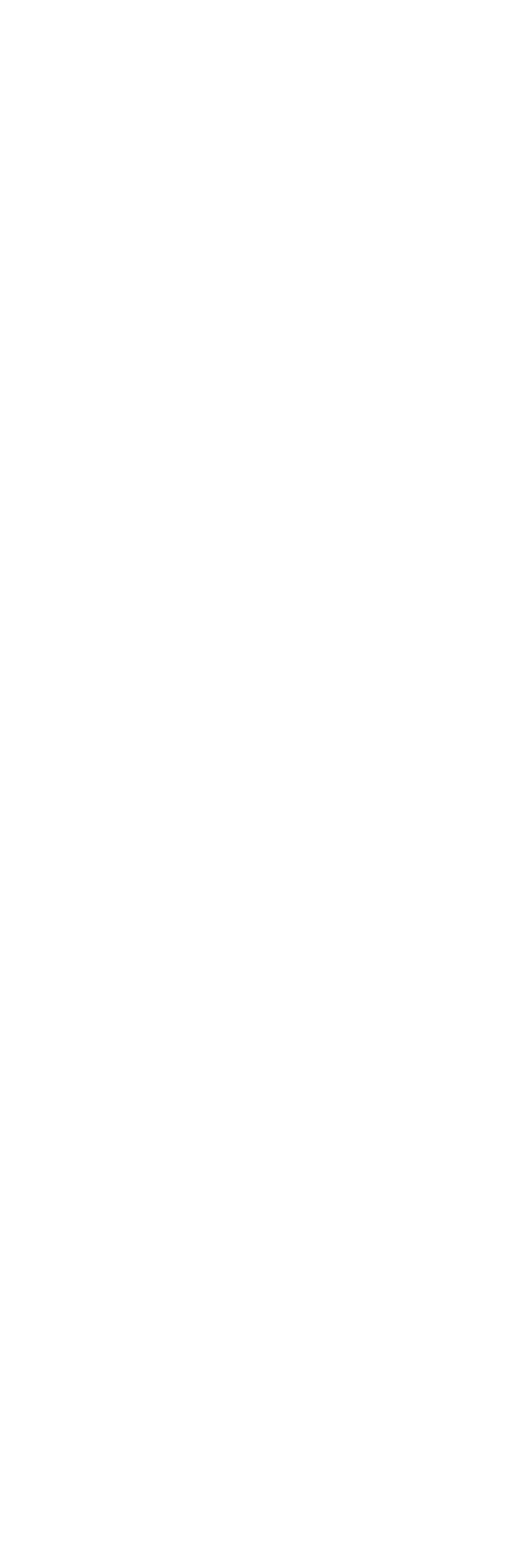
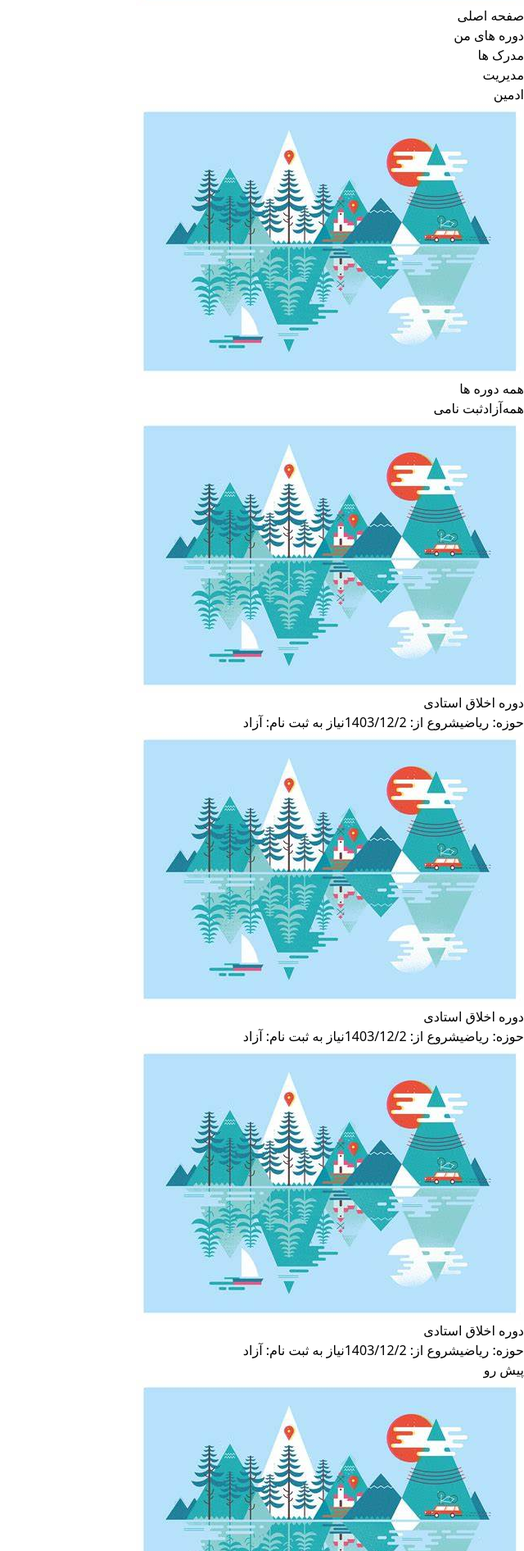
Before and after one commit to AmirBanaDev/University-Frontend, a React (Vite) app: page / in a window 1280 px wide. Before the commit this address led to /login. Shown: the part 328-2220 px from the top of the page at 82% size, without its empty margins (640-1280 px from the left). Before the commit the page ends 800 px from the top, so only its background shows below. Built offline with nearby package versions, Linux system fonts and the light colour scheme.

Commit message:
Create Main Page
Header - footer - home sections

```diff
--- a/package.json
+++ b/package.json
@@ -11,6 +11,7 @@
   },
   "dependencies": {
     "@fortawesome/react-fontawesome": "^0.2.2",
+    "@headlessui/react": "^2.1.2",
     "axios": "^1.7.3",
     "js-cookie": "^3.0.5",
     "react": "^18.3.1",
--- a/src/Components/CourseCard.jsx
+++ b/src/Components/CourseCard.jsx
@@ -1,22 +1,22 @@
 function CourseCard({ img, department, date, type }) {
   return (
     <>
-      <div class="p-2">
-        <div class="max-w-sm rounded overflow-hidden border-2 border-gray-300">
-          <img class="w-full" src={img} alt="Course Image" />
-          <div class="px-6 py-4">
+      <div className="p-2">
+        <div className="max-w-sm rounded overflow-hidden border-2 border-gray-300">
+          <img className="w-full" src={img} alt="Course Image" />
+          <div className="px-6 py-4">
             <div>
-              <span class="font-semibold text-xl">دوره اخلاق استادی</span>
+              <span className="font-semibold text-xl">دوره اخلاق استادی</span>
             </div>
           </div>
-          <div class="px-2 pt-4 pb-2">
-            <span class="inline-block text-sm font-semibold text-gray-700 mr-2 mb-2">
+          <div className="px-2 pt-4 pb-2">
+            <span className="inline-block text-sm font-semibold text-gray-700 mr-2 mb-2">
               حوزه: {department}
             </span>
-            <span class="inline-block text-sm font-semibold text-gray-700 mr-2 mb-2">
+            <span className="inline-block text-sm font-semibold text-gray-700 mr-2 mb-2">
               شروع از: {date}
             </span>
-            <span class="inline-block text-sm font-semibold text-gray-700 mr-2 mb-2">
+            <span className="inline-block text-sm font-semibold text-gray-700 mr-2 mb-2">
               نیاز به ثبت نام: {type}
             </span>
           </div>
--- a/src/Components/CourseSections.jsx
+++ b/src/Components/CourseSections.jsx
@@ -1,26 +1,26 @@
 import CourseCard from "../Components/CourseCard";
 
-function CourseSection({ children, nameNumber }) {
+function CourseSection({ children, nameNumber, title }) {
   return (
-    <section class="px-10 pb-4 border-1 border-gray-300">
-      <div class="p-2 border-2 border-gray-300 rounded">
-        <div class="mb-6">
-          <h2 class="text-2xl font-semibold mb-6 pr-2">همه دوره ها</h2>
-          {nameNumber === 1 && (
+    <section className="px-10 pb-4 border-1 border-gray-300">
+      <div className="p-2 border-2 border-gray-300 rounded">
+        <div className="mb-6">
+          <h2 className="text-2xl font-semibold mb-6 pr-2">{title}</h2>
+          {nameNumber != 1 && (
             <div>
-              <button class="bg-blue-500 hover:bg-blue-700 text-white py-2 px-4 mr-2 rounded">
+              <button className="bg-blue-500 hover:bg-blue-700 text-white py-2 px-4 mr-2 rounded">
                 همه
               </button>
-              <button class="bg-blue-500 hover:bg-blue-700 text-white py-2 px-4 mr-2 rounded">
+              <button className="bg-blue-500 hover:bg-blue-700 text-white py-2 px-4 mr-2 rounded">
                 آزاد
               </button>
-              <button class="bg-blue-500 hover:bg-blue-700 text-white py-2 px-4 mr-2 rounded">
+              <button className="bg-blue-500 hover:bg-blue-700 text-white py-2 px-4 mr-2 rounded">
                 ثبت نامی
               </button>
             </div>
           )}
         </div>
-        <div class="grid grid-cols-1 md:grid-cols-3 lg:grid-cols-4">
+        <div className="grid grid-cols-1 md:grid-cols-3 lg:grid-cols-4">
           {children}
         </div>
       </div>
--- a/src/Components/MainHeader.jsx
+++ b/src/Components/MainHeader.jsx
@@ -1,12 +1,14 @@
+import { Menu, MenuButton, MenuItem, MenuItems } from "@headlessui/react";
+
 function MainHeader() {
-    const linkClasses = "text-gray-700 hover:text-blue-700"
-    const liClasses = "mr-4 mt-1"
+  const linkClasses = "text-gray-700 hover:text-blue-700";
+  const liClasses = "mr-4 mt-1";
   return (
     <>
-      <header>
-      <div class="text-white text-center">
-        <img src="/CourseImg.jpg" alt="Banner" class="w-full h-16"/>
-    </div>
+      <header className="mb-8">
+        <div className="text-white text-center">
+          <img src="/CourseImg.jpg" alt="Banner" className="w-full h-16" />
+        </div>
         <nav className=" py-2 flex justify-between items-start border-b-4 border-blue-400">
           {/* Navigation Links (Right Side) */}
           <ul className="flex">
@@ -25,11 +27,41 @@ function MainHeader() {
                 مدرک ها
               </a>
             </li>
+            {/*dropDownlist*/}
             <li className={liClasses}>
-              <a href="#" className={linkClasses}>
-                مدیریت
-              </a>
+              <Menu as="div" className="relative inline-block">
+                <div>
+                  <MenuButton className={linkClasses}>
+                    مدیریت
+                  </MenuButton>
+                </div>
+
+                <MenuItems
+                  transition
+                  className="absolute right-0 z-10 mt-2 w-40 origin-top-right rounded-md bg-white shadow-lg ring-1 ring-black ring-opacity-5 transition focus:outline-none data-[closed]:scale-95 data-[closed]:transform data-[closed]:opacity-0 data-[enter]:duration-100 data-[leave]:duration-75 data-[enter]:ease-out data-[leave]:ease-in"
+                >
+                  <div className="py-1">
+                    <MenuItem>
+                      <a
+                        href="#"
+                        className="block px-4 py-2 text-sm text-gray-700 data-[focus]:bg-gray-100 data-[focus]:text-gray-900"
+                      >
+                        ساخت دوره جدید
+                      </a>
+                    </MenuItem>
+                    <MenuItem>
+                      <a
+                        href="#"
+                        className="block px-4 py-2 text-sm text-gray-700 data-[focus]:bg-gray-100 data-[focus]:text-gray-900"
+                      >
+                        مشاهده ی دوره ها
+                      </a>
+                    </MenuItem>
+                  </div>
+                </MenuItems>
+              </Menu>
             </li>
+            {/*dropDownlist*/}
             <li className={liClasses}>
               <a href="#" className={linkClasses}>
                 ادمین
--- /dev/null
+++ b/src/Layouts/RootLayout.jsx
@@ -0,0 +1,25 @@
+import { Outlet, redirect, useLoaderData } from "react-router-dom";
+import MainFooter from "../Components/MainFooter";
+import MainHeader from "../Components/MainHeader";
+
+function RootLayout() {
+    const loaderData = useLoaderData();
+    console.log(loaderData);
+  return (
+    <>
+      <MainHeader />
+        <Outlet/>
+      <MainFooter />
+    </>
+  );
+}
+
+export default RootLayout;
+
+export function loader() {
+    return true
+    const user = sessionStorage.getItem("auth");
+    if (!user) {
+      return redirect("/login");
+    }
+  }
--- a/src/Routes/Home.jsx
+++ b/src/Routes/Home.jsx
@@ -1,24 +1,74 @@
 import { Outlet, redirect, useLoaderData } from "react-router-dom";
 import CourseCard from "../Components/CourseCard";
-
+import CourseSection from "../Components/CourseSections";
 
 function Home() {
-  const loaderData = useLoaderData()
-  console.log(loaderData)
+  const loaderData = useLoaderData();
+  console.log(loaderData);
   return (
     <>
-      <h1>This is Home Page</h1>
-      <CourseCard/>
+      <CourseSection title="همه دوره ها" nameNumber="3">
+        <CourseCard
+          img="./CourseImg.jpg"
+          department="ریاضی"
+          date="1403/12/2"
+          type="آزاد"
+        />
+        <CourseCard
+          img="./CourseImg.jpg"
+          department="ریاضی"
+          date="1403/12/2"
+          type="آزاد"
+        />
+        <CourseCard
+          img="./CourseImg.jpg"
+          department="ریاضی"
+          date="1403/12/2"
+          type="آزاد"
+        />
+      </CourseSection>
+      <CourseSection title="پیش رو" nameNumber="1">
+        <CourseCard
+          img="./CourseImg.jpg"
+          department="ریاضی"
+          date="1403/12/2"
+          type="آزاد"
+        />
+        <CourseCard
+          img="./CourseImg.jpg"
+          department="ریاضی"
+          date="1403/12/2"
+          type="آزاد"
+        />
+        <CourseCard
+          img="./CourseImg.jpg"
+          department="ریاضی"
+          date="1403/12/2"
+          type="آزاد"
+        />
+      </CourseSection>
+      <CourseSection title="پین شده ها" nameNumber="1">
+        <CourseCard
+          img="./CourseImg.jpg"
+          department="ریاضی"
+          date="1403/12/2"
+          type="آزاد"
+        />
+        <CourseCard
+          img="./CourseImg.jpg"
+          department="ریاضی"
+          date="1403/12/2"
+          type="آزاد"
+        />
+        <CourseCard
+          img="./CourseImg.jpg"
+          department="ریاضی"
+          date="1403/12/2"
+          type="آزاد"
+        />
+      </CourseSection>
     </>
   );
 }
 
 export default Home;
-
-export function loader() {
-  const user = sessionStorage.getItem("auth")
-  if(!user){
-    return redirect("/login")
-  }
-
-}
--- a/src/Routes/Test.jsx
+++ b/src/Routes/Test.jsx
@@ -1,8 +1,29 @@
+import CourseCard from "../Components/CourseCard";
+import CourseSection from "../Components/CourseSections";
+import MainFooter from "../Components/MainFooter";
 import MainHeader from "../Components/MainHeader"
 
 function Test() {
   return (
+    <>
     <MainHeader/>
+    <CourseSection title="همه دوره ها" nameNumber="3">
+      <CourseCard img="./CourseImg.jpg" department="ریاضی" date="1403/12/2" type="آزاد"/>
+      <CourseCard img="./CourseImg.jpg" department="ریاضی" date="1403/12/2" type="آزاد"/>
+      <CourseCard img="./CourseImg.jpg" department="ریاضی" date="1403/12/2" type="آزاد"/>
+    </CourseSection>
+    <CourseSection title="پیش رو" nameNumber="1">
+      <CourseCard img="./CourseImg.jpg" department="ریاضی" date="1403/12/2" type="آزاد"/>
+      <CourseCard img="./CourseImg.jpg" department="ریاضی" date="1403/12/2" type="آزاد"/>
+      <CourseCard img="./CourseImg.jpg" department="ریاضی" date="1403/12/2" type="آزاد"/>
+    </CourseSection>
+    <CourseSection title="پین شده ها" nameNumber="1">
+      <CourseCard img="./CourseImg.jpg" department="ریاضی" date="1403/12/2" type="آزاد"/>
+      <CourseCard img="./CourseImg.jpg" department="ریاضی" date="1403/12/2" type="آزاد"/>
+      <CourseCard img="./CourseImg.jpg" department="ریاضی" date="1403/12/2" type="آزاد"/>
+    </CourseSection>
+    <MainFooter/>
+    </>
   );
 }
 
--- a/src/main.jsx
+++ b/src/main.jsx
@@ -3,12 +3,13 @@ import ReactDOM from "react-dom/client";
 import { RouterProvider, createBrowserRouter } from "react-router-dom";
 //import Login, {action as loginAction} from "./Routes/Login.jsx";
 import "./index.css";
-import Home, { loader as homeLoader } from "./Routes/Home.jsx";
+import Home from "./Routes/Home.jsx";
 import Login2faForm, {
   action as action2fa,
 } from "./Routes/Login2faForm.jsx";
 import LoginForm, { action as actionLogin } from "./Routes/LoginForm.jsx";
 import Test from "./Routes/Test.jsx";
+import RootLayout, {loader as rootLoader} from "./Layouts/RootLayout.jsx";
 
 const router = createBrowserRouter([
   {
@@ -24,9 +25,11 @@ const router = createBrowserRouter([
   },
   {
     path: "/",
+    element:<RootLayout/>,
     children: [
-      { index: true, element: <Home />, loader: homeLoader },
+      { index: true, element: <Home /> },
     ],
+    loader: rootLoader
   },
 ]);
 
```
Also changed, not shown: src/Components/MainFooter.jsx (+38 -7 lines), 1 other file (tests, documents, lock files or other folders).
